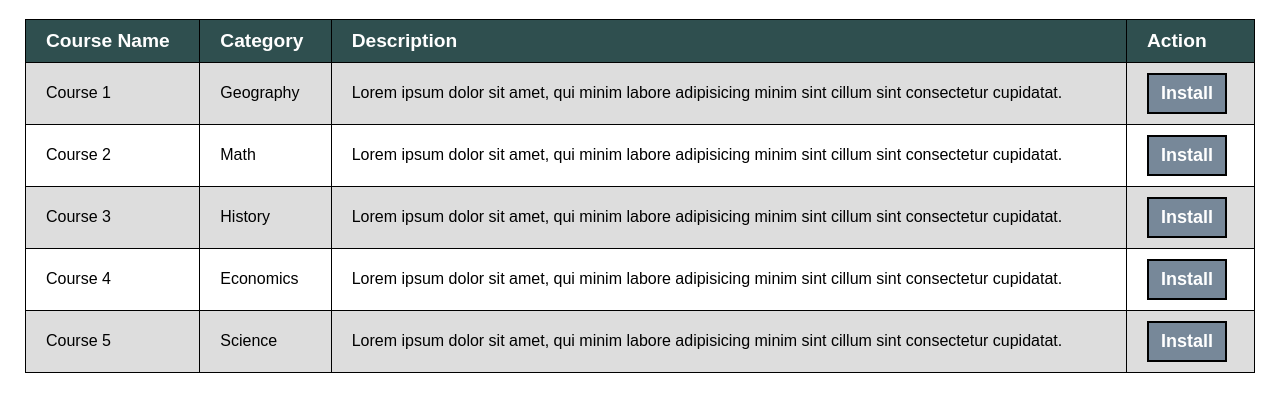
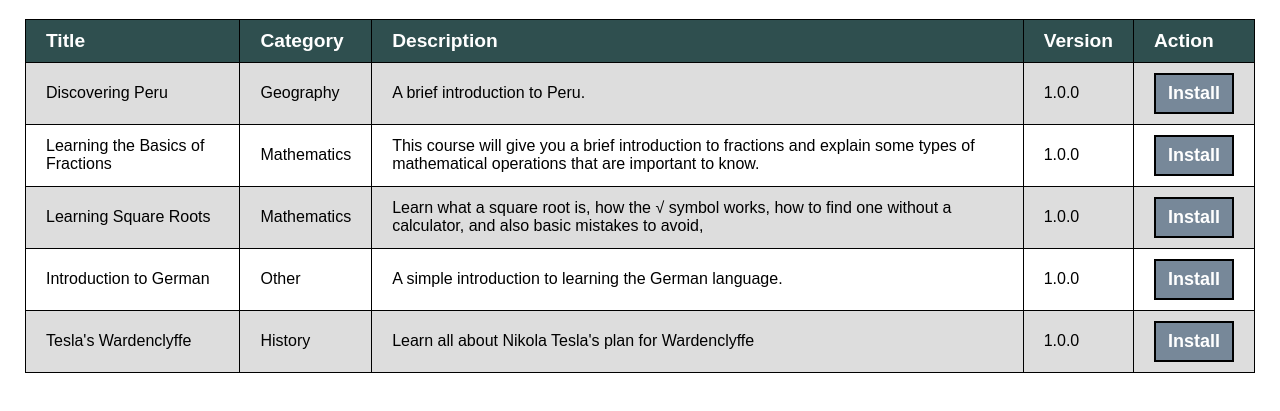
Before and after one commit to edumatic3k/em3k-data, a website: page index.html in a window 1280 px wide. Shown: the part 117-528 px from the top of the page. Drawn offline with Linux system fonts and the light colour scheme.

Commit message:
updated js to use new json data schema

```diff
--- a/catalog.js
+++ b/catalog.js
@@ -10,28 +10,35 @@ function createCell(content) {
 function renderCourse(course) {
     if (
         !course
-        || typeof course.name !== 'string'
-        || typeof course.category !== 'string'
+        || typeof course.id !== 'string'
+        || typeof course.title !== 'string'
+        || !Array.isArray(course.categories)
+        || !course.categories[0]
+        || typeof course.categories[0].category !== 'string'
         || typeof course.description !== 'string'
+        || typeof course.version !== 'string'
     ) {
-        throw new Error('A course is missing its name, category, or description.');
+        throw new Error('A course is missing its id, title, categories, description, or version.');
     }
 
     const row = document.createElement('tr');
-    row.append(createCell(course.name));
+    row.append(createCell(course.title));
 
     const categoryCell = document.createElement('td');
+    const category = course.categories[0].category;
     const categoryLink = document.createElement('a');
-    categoryLink.href = `#?category=${encodeURIComponent(course.category.toLowerCase())}`;
-    categoryLink.textContent = course.category;
+    categoryLink.href = `#?category=${encodeURIComponent(category.toLowerCase())}`;
+    categoryLink.textContent = category.charAt(0).toUpperCase() + category.slice(1);
     categoryCell.append(categoryLink);
     row.append(categoryCell);
 
     row.append(createCell(course.description));
+    row.append(createCell(course.version));
 
     const actionCell = document.createElement('td');
     const installButton = document.createElement('button');
     installButton.type = 'button';
+    installButton.dataset.id = course.id;
     installButton.textContent = 'Install';
     actionCell.append(installButton);
     row.append(actionCell);
--- a/catalog.json
+++ b/catalog.json
@@ -1,30 +1,75 @@
-
 {
+  "formatVersion": 1,
   "courses": [
     {
-      "name": "Course 1",
-      "category": "Geography",
-      "description": "Lorem ipsum dolor sit amet, qui minim labore adipisicing minim sint cillum sint consectetur cupidatat."
+      "id": "em3k-system.discovering-peru",
+      "version": "1.0.0",
+      "title": "Discovering Peru",
+      "description": "A brief introduction to Peru.",
+      "publisherId": "em3k-system",
+      "categories": [
+        {
+          "category": "geography",
+          "subcategory": "regional-geography"
+        },
+        {
+          "category": "history"
+        }
+      ],
+      "package": "c/em3k-system.discovering-peru-1.0.0.zip"
     },
     {
-      "name": "Course 2",
-      "category": "Math",
-      "description": "Lorem ipsum dolor sit amet, qui minim labore adipisicing minim sint cillum sint consectetur cupidatat."
+      "id": "pid00000001.basic-fractions",
+      "version": "1.0.0",
+      "title": "Learning the Basics of Fractions",
+      "description": "This course will give you a brief introduction to fractions and explain some types of mathematical operations that are important to know.",
+      "publisherId": "pid00000001",
+      "categories": [
+        {
+          "category": "mathematics"
+        }
+      ],
+      "package": "c/pid00000001.basic-fractions-1.0.0.zip"
     },
     {
-      "name": "Course 3",
-      "category": "History",
-      "description": "Lorem ipsum dolor sit amet, qui minim labore adipisicing minim sint cillum sint consectetur cupidatat."
+      "id": "pid00000001.learning-square-roots",
+      "version": "1.0.0",
+      "title": "Learning Square Roots",
+      "description": "Learn what a square root is, how the √ symbol works, how to find one without a calculator, and also basic mistakes to avoid,",
+      "publisherId": "pid00000001",
+      "categories": [
+        {
+          "category": "mathematics"
+        }
+      ],
+      "package": "c/pid00000001.learning-square-roots-1.0.0.zip"
     },
     {
-      "name": "Course 4",
-      "category": "Economics",
-      "description": "Lorem ipsum dolor sit amet, qui minim labore adipisicing minim sint cillum sint consectetur cupidatat."
+      "id": "pid00000002.intro-to-german",
+      "version": "1.0.0",
+      "title": "Introduction to German",
+      "description": "A simple introduction to learning the German language.",
+      "publisherId": "pid00000002",
+      "categories": [
+        {
+          "category": "other"
+        }
+      ],
+      "package": "c/pid00000002.intro-to-german-1.0.0.zip"
     },
     {
-      "name": "Course 5",
-      "category": "Science",
-      "description": "Lorem ipsum dolor sit amet, qui minim labore adipisicing minim sint cillum sint consectetur cupidatat."
+      "id": "pid00000003.wardenclyffe",
+      "version": "1.0.0",
+      "title": "Tesla's Wardenclyffe",
+      "description": "Learn all about Nikola Tesla's plan for Wardenclyffe",
+      "publisherId": "pid00000003",
+      "categories": [
+        {
+          "category": "history",
+          "subcategory": "modern-history"
+        }
+      ],
+      "package": "c/pid00000003.wardenclyffe-1.0.0.zip"
     }
   ]
 }
--- a/index.html
+++ b/index.html
@@ -16,9 +16,10 @@
         <table>
             <thead>
                 <tr class="tablehead">
-                    <th scope="col">Course Name</th>
+                    <th scope="col">Title</th>
                     <th scope="col">Category</th>
                     <th scope="col">Description</th>
+                    <th scope="col">Version</th>
                     <th scope="col">Action</th>
                 </tr>
             </thead>
```
Also changed, not shown: catalog-new.json (deleted, +0 -75 lines).
